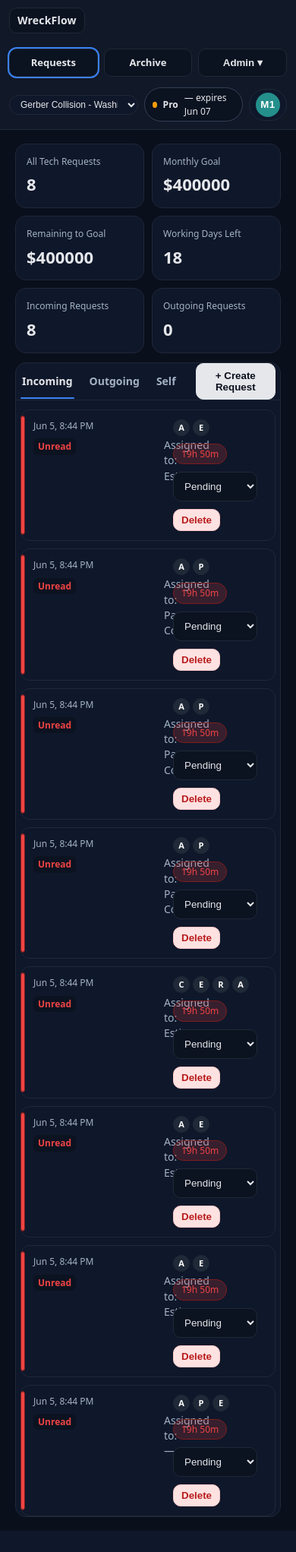
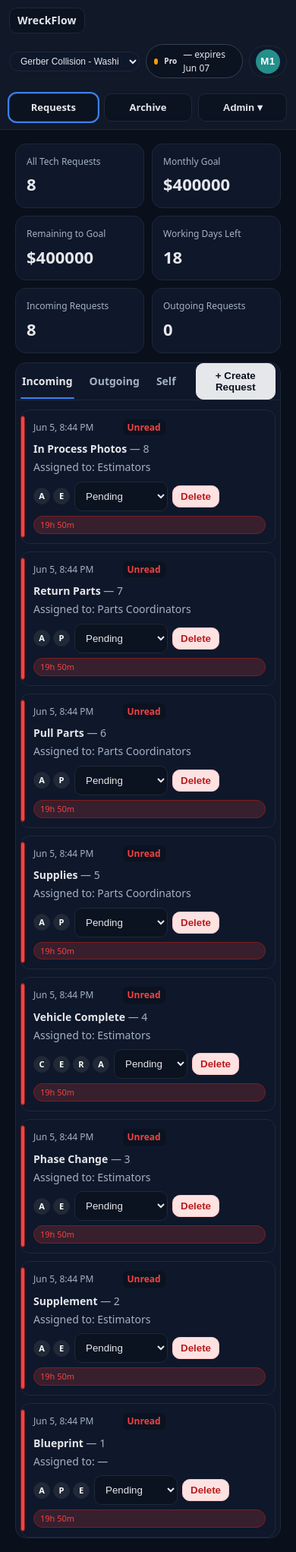
Before and after one commit to Mike-McMahon-11/auto_repair_task_flow, a Flask app: page / in a window 390 px wide. Shown: the whole page at 76% size. Before the commit the page ends 2015 px from the top, so only its background shows below. Run offline with Flask 3, Linux system fonts and the light colour scheme; a user stored in the database is signed in; data comes from the database, SQL or seed files in the repository; some libraries are stand-ins or nearby versions.

Commit message:
Testing mobile UX 5

```diff
--- a/templates/index.html
+++ b/templates/index.html
@@ -70,7 +70,7 @@
       .tabs-top {
         display:flex;
         width:100%;
-        order:2;
+        order:3;
         gap:6px;
         margin-top:6px;
       }
@@ -85,7 +85,7 @@
       /* 👇 user row goes under tabs */
       .user {
         width:100%;
-        order:3;
+        order:2;
         justify-content: space-between;
       }
 
@@ -95,7 +95,18 @@
       }
 
       .sub-status {
-        display:none;
+        font-size:10px;
+        padding:3px 6px;
+        gap:4px;
+      }
+
+      .sub-status strong {
+        font-size:10px;
+      }
+
+      .sub-status .dot {
+        width:6px;
+        height:6px;
       }
     }
 
@@ -281,6 +292,47 @@
     .desc-label{font-size:12px; font-weight:700; letter-spacing:.3px; color:#93c5fd; margin:0 0 6px; text-transform:uppercase;}
     .desc-box{background:var(--surface); border:1px solid var(--line); color:var(--text); padding:10px 12px; border-radius:10px; white-space:pre-wrap;}
     #rdForm .input{flex:1}
+
+    @media (max-width:700px){
+
+      .row-head {
+        flex-direction:column;
+        gap:8px;
+      }
+
+      .right-cluster {
+        width:100%;
+        justify-content:space-between;
+      }
+
+      .mid {
+        width:100%;
+      }
+
+      .right-cluster {
+      flex-wrap:wrap;
+      gap:6px;
+      }
+
+      .right-cluster form {
+        flex:1;
+      }
+
+      .right-cluster select {
+        width:100%;
+      }
+
+      .sla {
+        font-size:11px;
+        padding:3px 8px;
+      }
+
+      .sla {
+        order:3;
+        width:100%;
+        text-align:left;
+      }
+    }
 
     /* Avatar & profile */
     .avatar{width:32px; height:32px; border-radius:999px; display:grid; place-items:center; font-weight:900; background:var(--accent2); color:white; letter-spacing:.5px; user-select:none}
```
